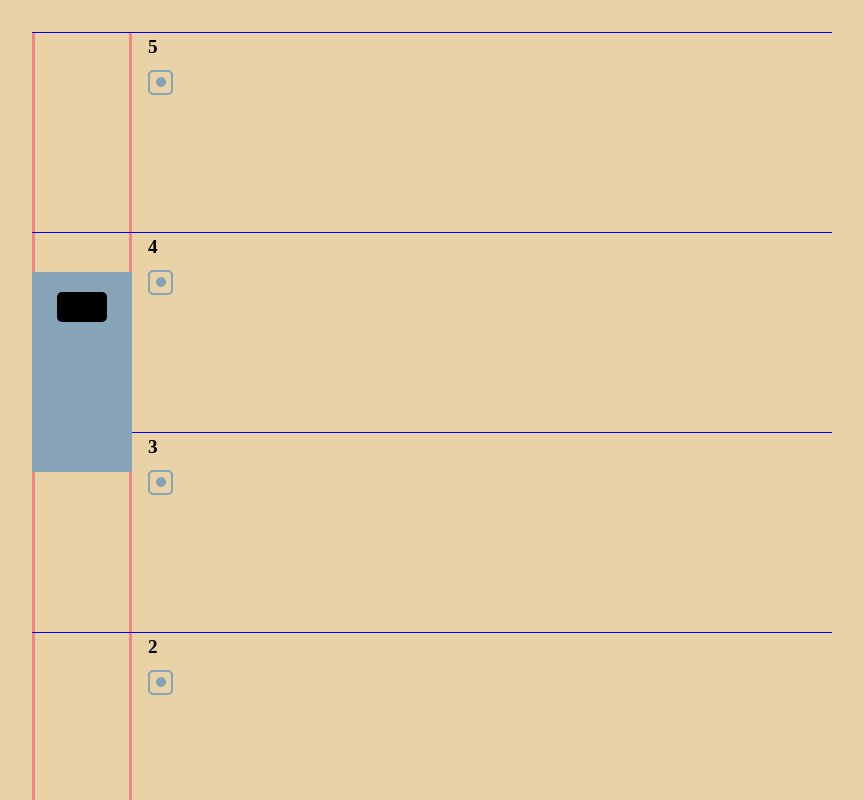
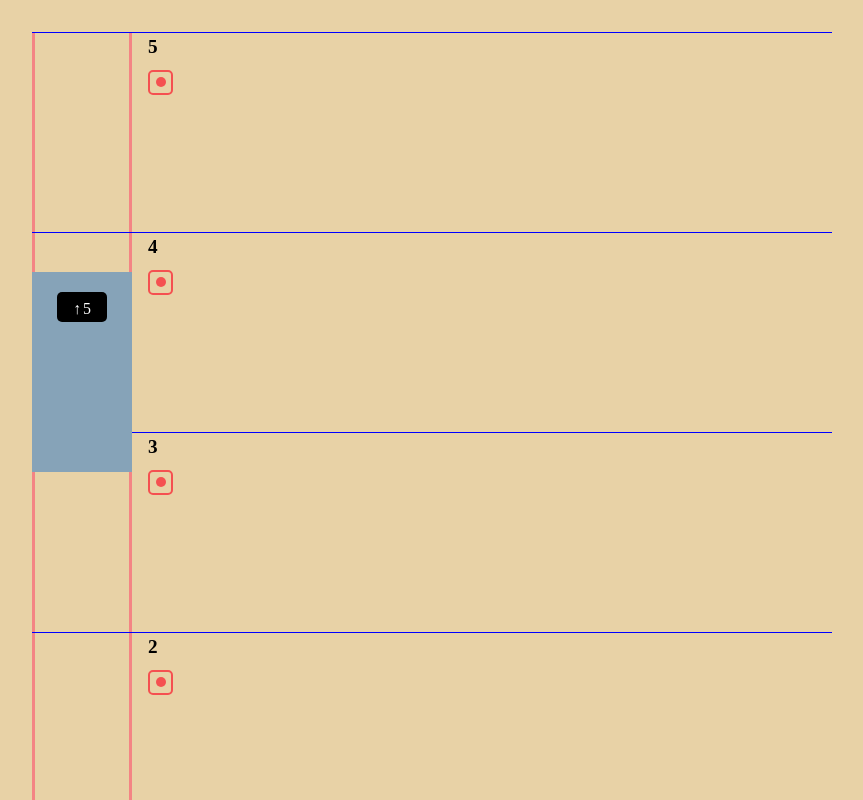
Before and after one commit to Qusz/gorchakov-test-trueconf, a Vue app: page / in a window 1280 px wide. Both pictures are taken after a click on the element 368 px from the left and 82 px from the top of the page. Shown: the top 800 px of the page, without its empty margins (208-1071 px from the left). Built offline with nearby package versions, Linux system fonts and the light colour scheme.

Commit message:
provide/inject fix

```diff
--- a/src/App.vue
+++ b/src/App.vue
@@ -52,7 +52,7 @@ const floors = Array.from({length: amountOfFloors}, (_, index) => index + 1).rev
 // Floor height in px
 const floorHeight = 200;
 
-const status = ref({
+const status = reactive({
   currentFloor: 1,
   currentPosition: 0,
   nextFloor: null,
@@ -65,13 +65,13 @@ const queue = reactive(new Queue());
 
 const lift = computed(() => {
   return {
-    bottom: status.value.currentPosition,
-    transition: `bottom ${status.value.operationTime}s linear`
+    bottom: status.currentPosition,
+    transition: `bottom ${status.operationTime}s linear`
   }
 });
 
 watchEffect(() => {
-  if (!queue.queueIsEmpty() && status.value.liftStatus === 'idle') {
+  if (!queue.queueIsEmpty() && status.liftStatus === 'idle') {
     const iterator = queue.queue.values();
     const next = iterator.next();
 
@@ -89,42 +89,40 @@ const moveLift = (currentFloor, targetFloor) => {
   // Floor difference always must be positive
   const floorDifference = Math.abs(targetFloor - currentFloor);
   // 1 floor per second
-  status.value.operationTime = floorDifference;
+  status.operationTime = floorDifference;
   // Lift positioning
-  status.value.currentPosition = `${(targetFloor - 1) * floorHeight}px`;
+  status.currentPosition = `${(targetFloor - 1) * floorHeight}px`;
 }
 
 const handleCall = (targetFloor) => {
-  if (targetFloor === status.value.currentFloor) {
+  if (targetFloor === status.currentFloor) {
     queue.deleteFromQueue(targetFloor);
     return;
   };
 
-  status.value.liftStatus = 'active';
-  status.value.movingDirection = targetFloor > status.value.currentFloor
+  status.liftStatus = 'active';
+  status.movingDirection = targetFloor > status.currentFloor
     ? 'up' : 'down';
-  status.value.nextFloor = targetFloor;
+  status.nextFloor = targetFloor;
 
-  moveLift(status.value.currentFloor, targetFloor);
+  moveLift(status.currentFloor, targetFloor);
 }
 
 const handleTransition = (e) => {
   switch(true) {
     case e.propertyName === 'bottom':
-      status.value.liftStatus = 'recharge';
+      status.liftStatus = 'recharge';
       break;
     case e.animationName === 'blink-eb80ee3d':
-      status.value.currentFloor = status.value.nextFloor;
-      status.value.nextFloor = null;
-      queue.deleteFromQueue(status.value.currentFloor);
-      status.value.liftStatus = 'idle';
+      status.currentFloor = status.nextFloor;
+      status.nextFloor = null;
+      queue.deleteFromQueue(status.currentFloor);
+      status.liftStatus = 'idle';
       break;
   }
 }
 
-provide('nextFloor', status.value.nextFloor);
-provide('movingDirection', status.value.movingDirection);
-provide('liftStatus', status.value.liftStatus);
+provide('status', status);
 
 
 </script>
--- a/src/components/Floor/Floor.vue
+++ b/src/components/Floor/Floor.vue
@@ -8,7 +8,7 @@
         </div>
         <div class="floor__room-button">
           <FloorCallButton
-            :class="{'is-active': liftStatus !== 'idle' } "
+            :class="{'is-active': status.liftStatus !== 'idle' } "
             @click="$emit('call')"
           ></FloorCallButton>
         </div>
@@ -26,7 +26,7 @@ const props = defineProps({
   floorNumber: Number
 });
 
-const liftStatus = inject('liftStatus');
+const status = inject('status');
 
 </script>
 
--- a/src/components/Lift/LiftIndicator.vue
+++ b/src/components/Lift/LiftIndicator.vue
@@ -2,19 +2,19 @@
   <div class="lift-indicator">
     <div class="lift-indicator__wrapper">
       <div
-        v-show="movingDirection === 'up'"
+        v-show="status.movingDirection === 'up'"
         class="lift-indicator__direction"
       >
         &#x2191;
       </div>
       <div
-        v-show="movingDirection === 'down'"
+        v-show="status.movingDirection === 'down'"
         class="lift-indicator__direction"
       >
         &#x2193;
       </div>
       <div class="lift__indicator__target">
-        {{ nextFloor }}
+        {{ status.nextFloor }}
       </div>
     </div>
   </div>
@@ -24,8 +24,7 @@
 
 import { inject } from 'vue';
 
-const nextFloor = inject('nextFloor');
-const movingDirection = inject('movingDirection');
+const status = inject('status');
 
 </script>
 
```
